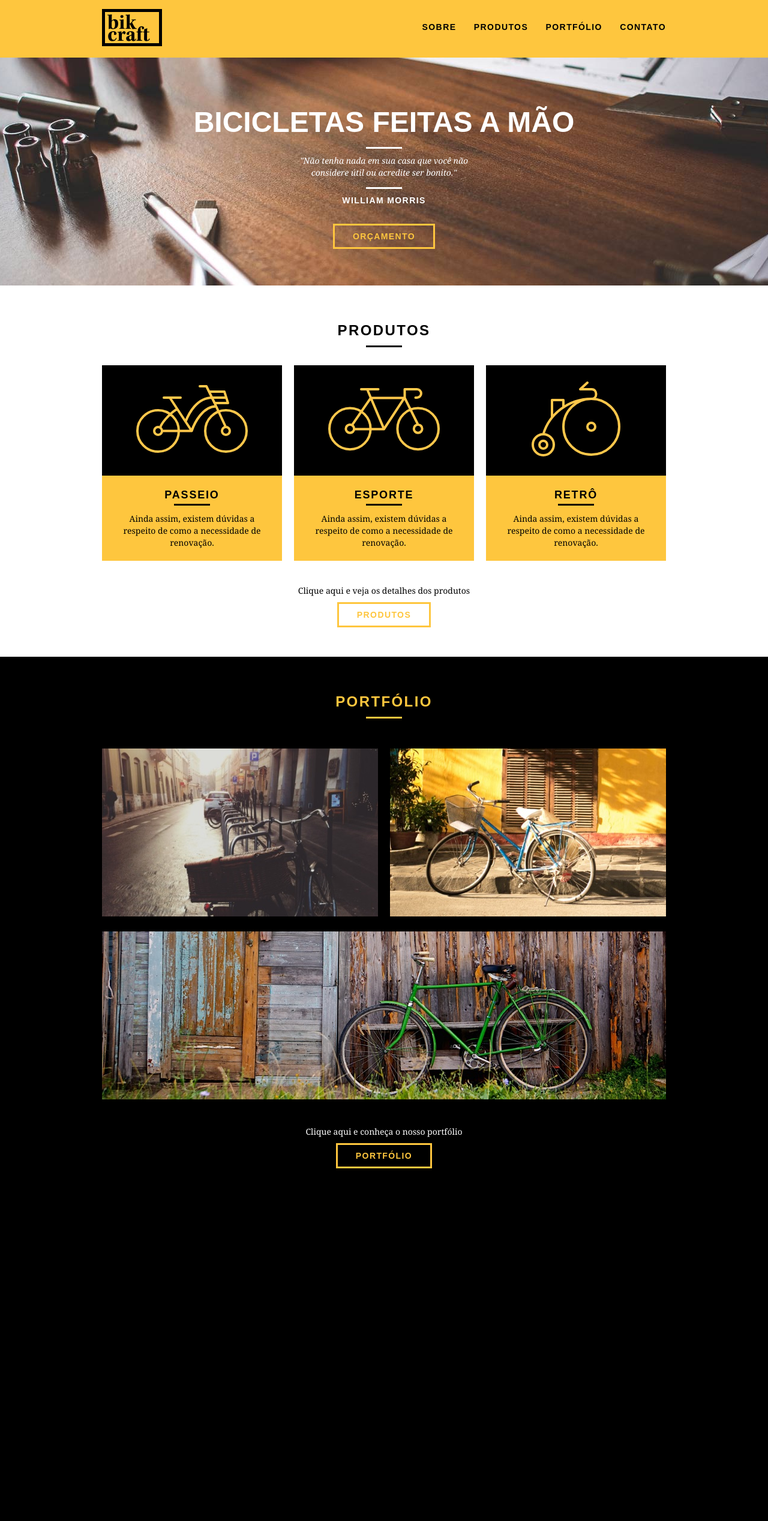
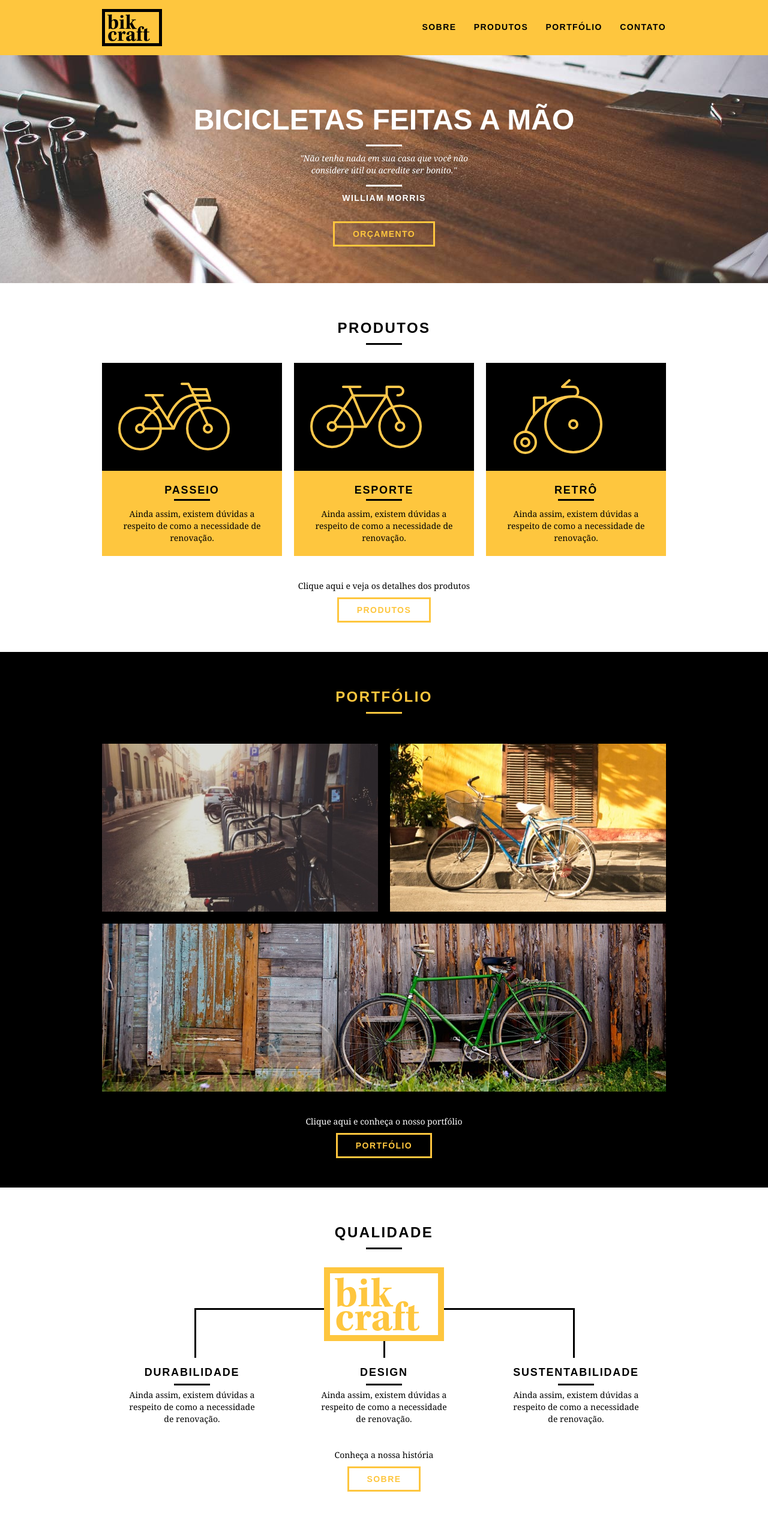
Before and after one commit to carolkbr/bikcraft, a PHP site: page / in a window 1280 px wide. Shown: the whole page at 60% size. Before the commit the page ends 1948 px from the top, so only its background shows below. Run offline with PHP 8.4, Linux system fonts and the light colour scheme.

Commit message:
adiciona seção inicial de qualidade

```diff
--- a/web/css/style.css
+++ b/web/css/style.css
@@ -7,6 +7,10 @@ p {
   font-family: Georgia, "Times New Roman", serif;
   font-size: 14px;
   line-height: 20px;
+}
+
+img {
+  display: block;
 }
 
 .btn {
@@ -25,7 +29,7 @@ p {
   border-color: #fff;
 }
 
-.btn.btn_preto:hover{
+.btn.btn_preto:hover {
   color: #000;
   border-color: #000;
 }
@@ -89,7 +93,7 @@ p {
   height: 380px;
   background: url("../img/bg.jpg") no-repeat center;
   background-size: cover;
-  margin-top: 96px;
+  margin-top: 92px;
   text-align: center;
   padding-top: 80px;
 }
@@ -160,41 +164,89 @@ p {
   padding: 10px 20px 20px 20px;
 }
 
-.produtos_icone{
+.produtos_icone {
   background: #000;
   padding: 20px;
 }
 
-.chamada{
+.chamada {
   padding-top: 40px;
   text-align: center;
   clear: both;
 }
 
-.chamada p{
+.chamada p {
   margin-bottom: 20px;
 }
 
 /*Portfólio*/
 
-.portfolio{
+.portfolio {
   width: 100%;
   background: #000;
   padding: 60px 0;
 }
 
-.portfolio .subtitulo{
+.portfolio .subtitulo {
   color: #fec63e;
 }
 
-.portfolio .subtitulo::after{
+.portfolio .subtitulo::after {
   background: #fec63e;
 }
 
-.portfolio_lista li :last-child{
+.portfolio_lista li :last-child {
   margin-top: 20px;
 }
 
 .portfolio .chamada p {
   color: #fff;
 }
+
+/*Qualidade*/
+
+.qualidade {
+  padding: 60px 0;
+}
+
+.qualidade::after{
+    content: "";
+    width: 634px;
+    height: 83px;
+    display: block;
+    background: url("../img/linhas.svg") no-repeat center;
+    position: absolute;
+    top: 201px;
+    right: 162px;
+    z-index: -1;
+}
+
+.qualidade img {
+  margin: 0 auto;
+}
+
+.qualidade_lista{
+    padding-top: 20px;
+}
+
+.qualidade_lista li {
+  text-align: center;
+  padding: 0 40px;
+}
+
+.qualidade_lista li h3 {
+  font-weight: bold;
+  font-size: 18px;
+  line-height: 25px;
+  text-transform: uppercase;
+  letter-spacing: 0.1em;
+  margin-top: 20px;
+}
+.qualidade_lista li h3::after {
+  content: "";
+  display: block;
+  width: 60px;
+  height: 3px;
+  background: #000;
+  margin: 6px auto;
+}
--- a/web/index.html
+++ b/web/index.html
@@ -103,5 +103,40 @@
         </div>
       </div>
     </section>
+
+    <section class="qualidade container">
+      <h2 class="subtitulo">Qualidade</h2>
+      <img src="img/bikcraft-qualidade.svg" alt="Bikcraft" />
+      <ul class="qualidade_lista">
+        <li class="grid-1-3">
+          <h3>Durabilidade</h3>
+          <p>
+            Ainda assim, existem dúvidas a respeito de como a necessidade de
+            renovação.
+          </p>
+        </li>
+
+        <li class="grid-1-3">
+          <h3>Design</h3>
+          <p>
+            Ainda assim, existem dúvidas a respeito de como a necessidade de
+            renovação.
+          </p>
+        </li>
+
+        <li class="grid-1-3">
+          <h3>Sustentabilidade</h3>
+          <p>
+            Ainda assim, existem dúvidas a respeito de como a necessidade de
+            renovação.
+          </p>
+        </li>
+      </ul>
+
+      <div class="chamada">
+        <p>Conheça a nossa história</p>
+        <a href="sobre.html" class="btn btn_preto">Sobre</a>
+      </div>
+    </section>
   </body>
 </html>
```
Lines whose indentation alone changed are shown as unchanged.
